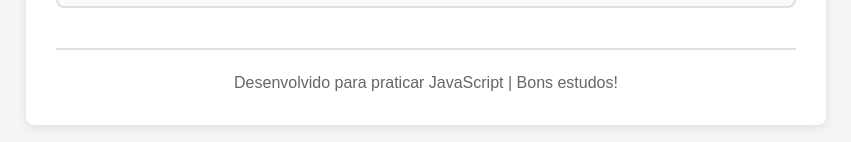
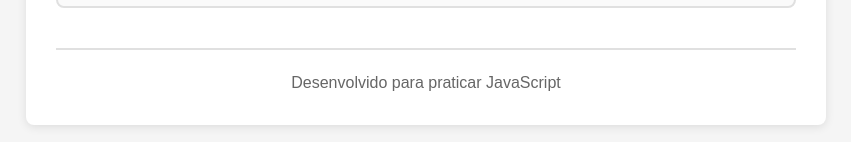
Before and after one commit to AnaRodrigues-Dev/Praticando-JS, a plain HTML site: page index.html in a window 1280 px wide. Shown: the part 3805-3947 px from the top of the page, without its empty margins (214-1065 px from the left). Drawn offline with Linux system fonts and the light colour scheme.

Commit message:
correção html

```diff
--- a/index.html
+++ b/index.html
@@ -244,7 +244,7 @@
     </article>
 
     <footer>
-      <p>Desenvolvido para praticar JavaScript | Bons estudos!</p>
+      <p>Desenvolvido para praticar JavaScript </p>
     </footer>
   </main>
 
```
